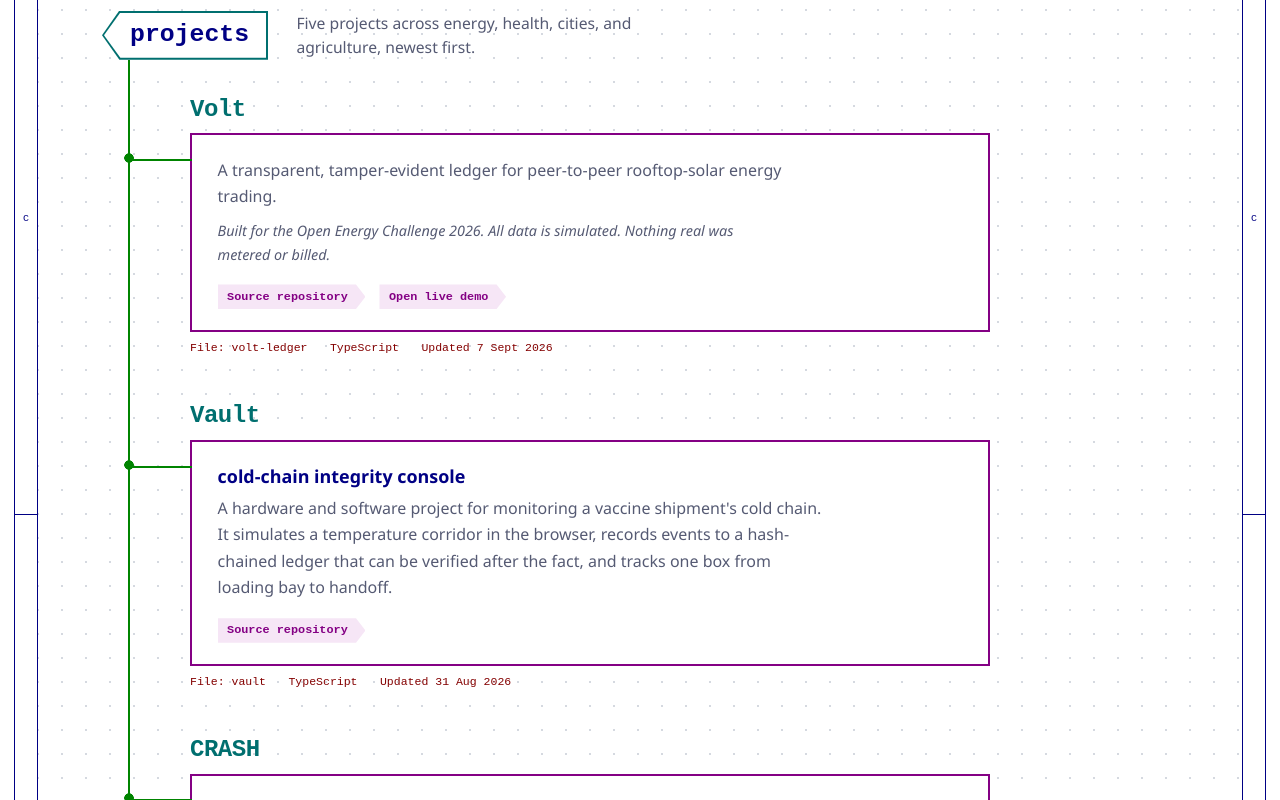
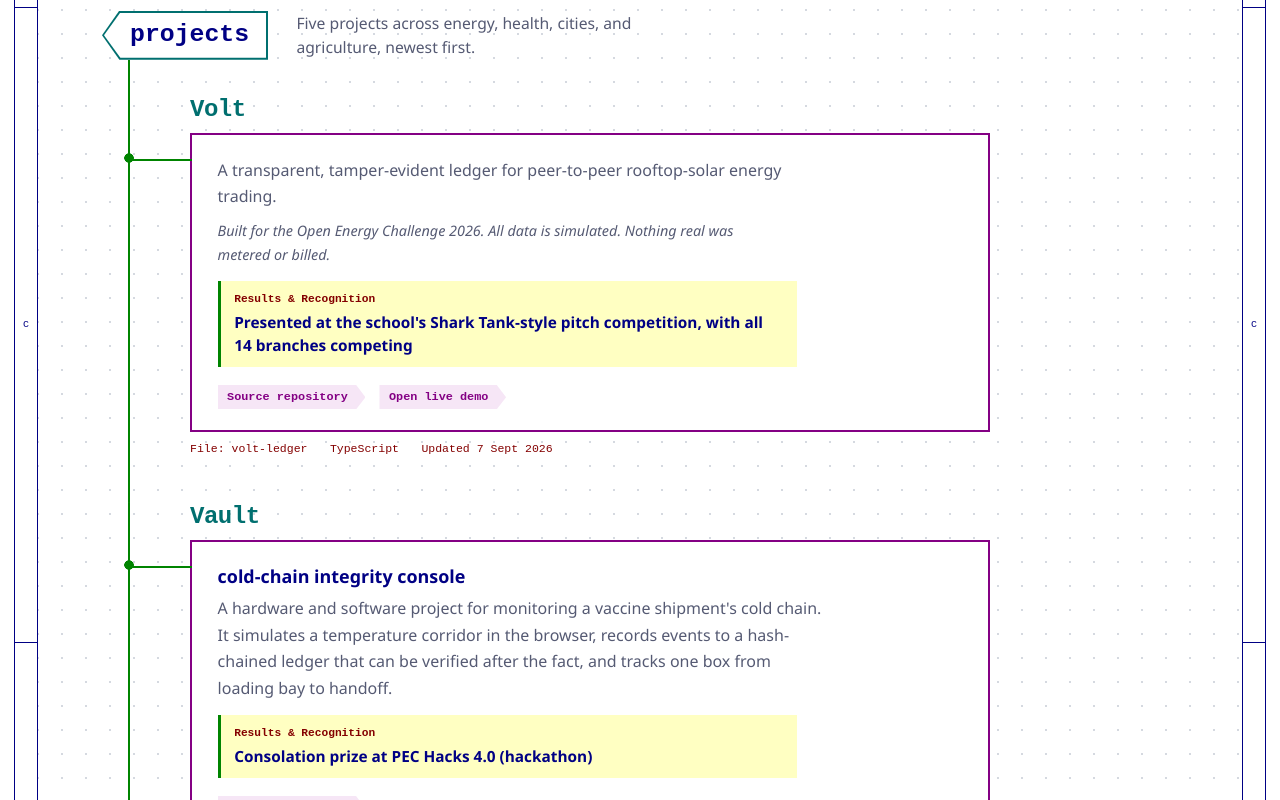
Before and after one commit to abivan100-stack/abivan-portfolio, a React (Vite) app: page / in a window 1280 px wide. Shown: the part 1300-2100 px from the top of the page. Built offline with nearby package versions, Linux system fonts and the light colour scheme; a web font is replaced by a local one.

Commit message:
Add Results & Recognition to CRASH, Volt and Vault

```diff
--- a/src/App.css
+++ b/src/App.css
@@ -250,6 +250,8 @@
 .sheet-box p { max-width: 66ch; margin: 0; color: var(--muted); font-size: 1rem; line-height: 1.65; }
 .sheet-box p.sheet-subtitle { margin-bottom: .45rem; color: var(--navy); font-size: 1.12rem; font-weight: 700; line-height: 1.35; }
 .sheet-box p.sheet-context { margin-top: .6rem; font-size: .9rem; font-style: italic; }
+.sheet-box p.sheet-recognition { margin-top: .9rem; padding: .6rem .85rem .65rem; border-left: 3px solid var(--green); background: var(--fill); color: var(--navy); font-size: .96rem; font-weight: 600; line-height: 1.5; }
+.recognition-label { display: block; margin-bottom: .2rem; color: var(--maroon); font-family: var(--mono); font-size: .7rem; font-weight: 600; }
 .sheet-pins { display: flex; flex-wrap: wrap; gap: 10px 14px; margin-top: 1.1rem; }
 .hier-pin {
   padding: .45em 1.5em .45em .8em;
--- a/src/App.tsx
+++ b/src/App.tsx
@@ -51,6 +51,12 @@ function ProjectSheet({ project }: { project: Project }) {
         <p>{project.summary || 'Project description coming soon.'}</p>
         {project.contextNote && project.contextNote.trim() !== project.summary.trim() && (
           <p className="sheet-context">{project.contextNote}</p>
+        )}
+        {project.recognition && (
+          <p className="sheet-recognition">
+            <span className="recognition-label">Results &amp; Recognition</span>
+            {project.recognition}
+          </p>
         )}
         <div className="sheet-pins">
           <a className="hier-pin" href={project.url} target="_blank" rel="noreferrer">Source repository</a>
--- a/src/data/projects.json
+++ b/src/data/projects.json
@@ -4,6 +4,7 @@
     "name": "Volt",
     "summary": "A transparent, tamper-evident ledger for peer-to-peer rooftop-solar energy trading.",
     "contextNote": "Built for the Open Energy Challenge 2026. All data is simulated. Nothing real was metered or billed.",
+    "recognition": "Presented at the school's Shark Tank-style pitch competition, with all 14 branches competing",
     "url": "https://github.com/abivan100-stack/volt-ledger",
     "demoUrl": "https://volt-ledger.vercel.app",
     "language": "TypeScript",
@@ -16,6 +17,7 @@
     "name": "Vault -- cold-chain integrity console",
     "summary": "A hardware and software project for monitoring a vaccine shipment's cold chain. It simulates a temperature corridor in the browser, records events to a hash-chained ledger that can be verified after the fact, and tracks one box from loading bay to handoff.",
     "contextNote": null,
+    "recognition": "Consolation prize at PEC Hacks 4.0 (hackathon)",
     "url": "https://github.com/abivan100-stack/vault",
     "demoUrl": null,
     "language": "TypeScript",
@@ -28,6 +30,7 @@
     "name": "CRASH -- Chennai Road Accident Safety Hub",
     "summary": "A single-origin web application that maps road accidents across Greater Chennai, ranks the deadliest junctions by severity-weighted risk score, and turns every hotspot into an evidence-based intervention recommendation. Includes analytics dashboards, area comparison, citizen reporting, Monte Carlo simulation, and an AI data assistant.",
     "contextNote": null,
+    "recognition": "Selected for the National Robotics Championship (NRC)",
     "url": "https://github.com/abivan100-stack/C.R.A.S.H",
     "demoUrl": null,
     "language": "JavaScript",
@@ -40,6 +43,7 @@
     "name": "pulse-fit",
     "summary": "Nine inputs. The engine derives body composition, energy demand, a training prescription, heart-rate ceilings and a recovery target. No wearable required.",
     "contextNote": null,
+    "recognition": null,
     "url": "https://github.com/abivan100-stack/pulse-fit",
     "demoUrl": null,
     "language": "HTML",
@@ -52,6 +56,7 @@
     "name": "Agrifly -- Field Intelligence Survey Sheet",
     "summary": "A landing page for Agrifly, a precision-agriculture concept: \"a survey that reads every parcel of your farm on a set cadence. You can act on current conditions as they unfold.\"",
     "contextNote": null,
+    "recognition": null,
     "url": "https://github.com/abivan100-stack/agrifly",
     "demoUrl": null,
     "language": "HTML",
```
Also changed, not shown: scripts/sync-projects.mjs (+7 -0 lines).
